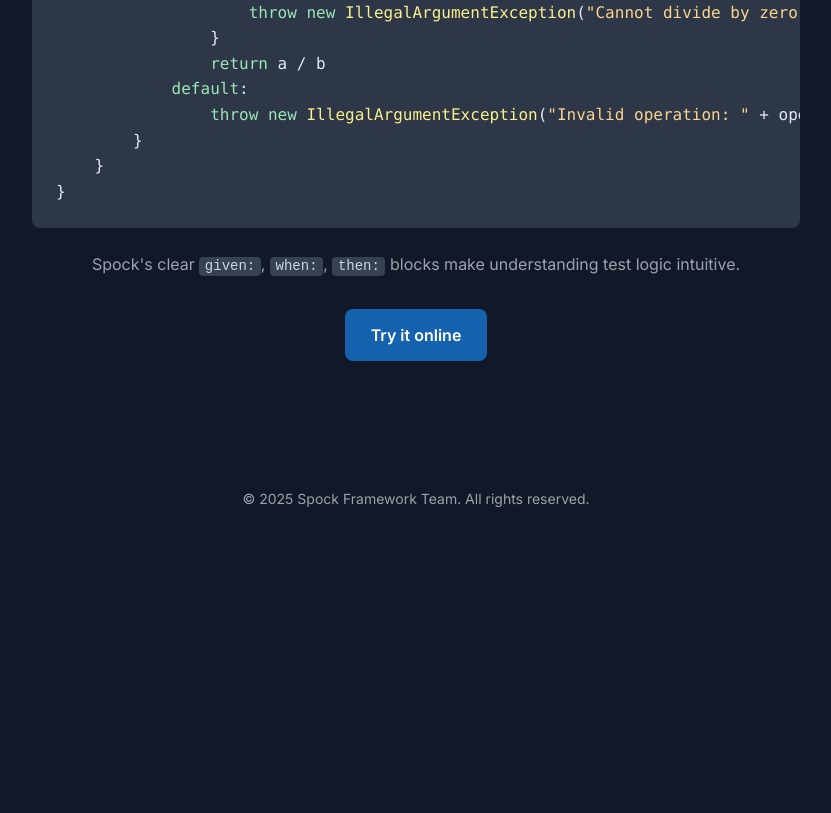
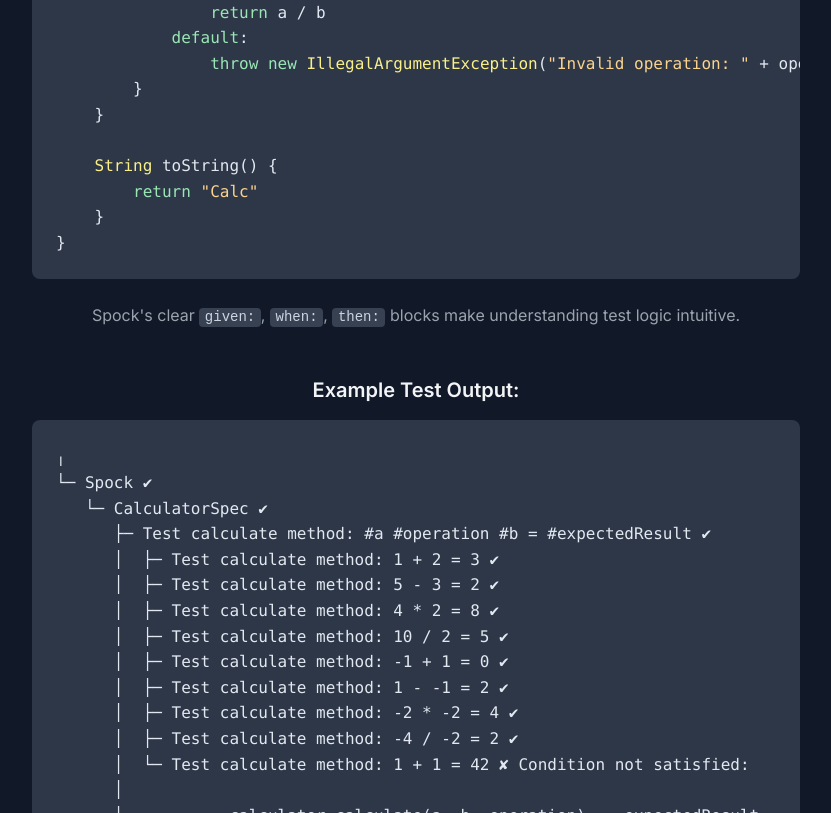
Before and after one commit to spockframework/spockframework.github.io, a plain HTML site: page index.html in a window 1280 px wide. Shown: the part 4016-4829 px from the top of the page, without its empty margins (224-1055 px from the left). Before the commit the page ends 4557 px from the top, so only its background shows below. Drawn offline with nearby package versions, Linux system fonts and the light colour scheme.

Commit message:
Update example code and add output

```diff
--- a/index.html
+++ b/index.html
@@ -256,7 +256,7 @@
         See How Readable Tests Can Be
     </h2>
     <div class="max-w-3xl mx-auto" data-aos="fade-up" data-aos-delay="100">
-                <pre><code class="language-groovy"><span class="comment">// CalculatorSpec.groovy</span>
+            <pre><code class="language-groovy"><span class="comment">// CalculatorSpec.groovy</span>
 <span class="keyword">import</span> spock.lang.Specification
 
 <span class="keyword">class</span> <span class="class-name">CalculatorSpec</span> <span class="keyword">extends</span> Specification {
@@ -265,11 +265,8 @@
         <span class="keyword">given:</span> <span class="comment">"A calculator instance"</span>
         <span class="keyword">def</span> calculator = <span class="keyword">new</span> <span class="class-name">Calculator</span>()
 
-        <span class="keyword">when:</span> <span class="comment">"Perform the calculation"</span>
-        <span class="keyword">int</span> result = calculator.calculate(a, b, operation)
-
-        <span class="keyword">then:</span> <span class="comment">"The result should match the expected value"</span>
-        result == expectedResult
+        <span class="keyword">expect:</span> <span class="comment">"The calculation should match the expected value"</span> <span class="comment">// Changed from when/then</span>
+        calculator.calculate(a, b, operation) == expectedResult
 
         <span class="keyword">where:</span> <span class="comment">"Define test data"</span>
         a  | b  | operation || expectedResult
@@ -281,6 +278,7 @@
         <span class="number">1</span>  | <span class="number">-1</span> | <span class="string">"-"</span>       || <span class="number">2</span>
         <span class="number">-2</span> | <span class="number">-2</span> | <span class="string">"*"</span>       || <span class="number">4</span>
         <span class="number">-4</span> | <span class="number">-2</span> | <span class="string">"/"</span>       || <span class="number">2</span>
+        <span class="number">1</span>  | <span class="number">1</span>  | <span class="string">"+"</span>       || <span class="number">42</span> <span class="comment">// A failing test case</span>
     }
 
     <span class="keyword">def</span> <span class="string">"Test calculate method with division by zero"</span>() {
@@ -338,12 +336,41 @@
                 <span class="keyword">throw</span> <span class="keyword">new</span> <span class="class-name">IllegalArgumentException</span>(<span class="string">"Invalid operation: "</span> + operation)
         }
     }
+
+    <span class="class-name">String</span> toString() {
+        <span class="keyword">return</span> <span class="string">"Calc"</span>
+    }
 }
 </code></pre>
         <p class="text-center text-gray-400 mt-6" data-aos="fade-up" data-aos-delay="200">
             Spock's clear <code class="inline-code">given:</code>, <code class="inline-code">when:</code>, <code class="inline-code">then:</code> blocks make understanding test logic intuitive.
         </p>
-        <div class="flex flex-col sm:flex-row justify-center items-center space-y-4 sm:space-y-0 sm:space-x-4 mt-8" data-aos="fade-up" data-aos-delay="200">
+        <div class="mt-12" data-aos="fade-up" data-aos-delay="500">
+            <h3 class="text-xl font-semibold text-center mb-4 text-gray-100">Example Test Output:</h3>
+            <pre>╷
+└─ Spock ✔
+   └─ CalculatorSpec ✔
+      ├─ Test calculate method: #a #operation #b = #expectedResult ✔
+      │  ├─ Test calculate method: 1 + 2 = 3 ✔
+      │  ├─ Test calculate method: 5 - 3 = 2 ✔
+      │  ├─ Test calculate method: 4 * 2 = 8 ✔
+      │  ├─ Test calculate method: 10 / 2 = 5 ✔
+      │  ├─ Test calculate method: -1 + 1 = 0 ✔
+      │  ├─ Test calculate method: 1 - -1 = 2 ✔
+      │  ├─ Test calculate method: -2 * -2 = 4 ✔
+      │  ├─ Test calculate method: -4 / -2 = 2 ✔
+      │  └─ Test calculate method: 1 + 1 = 42 ✘ Condition not satisfied:
+      │
+      │           calculator.calculate(a, b, operation) == expectedResult
+      │           |          |         |  |  |          |  |
+      │           Calc       2         1  1  +          |  42
+      │                                                 false
+      ├─ Test calculate method with division by zero ✔
+      └─ Test calculate method with invalid operation ✔</pre>
+                </div>
+            </div>
+        </div>
+        <div class="flex flex-col sm:flex-row justify-center items-center space-y-4 sm:space-y-0 sm:space-x-4 mt-8" data-aos="fade-up" data-aos-delay="800">
             <a href="https://groovyconsole.dev/?g=groovy_4_0&gist=437e9026ff86d2d709c2c56eb7e2eef1#g8qcDpYAQE" target="_blank" class="cta-button cta-primary">
                 Try it online
             </a>
```
